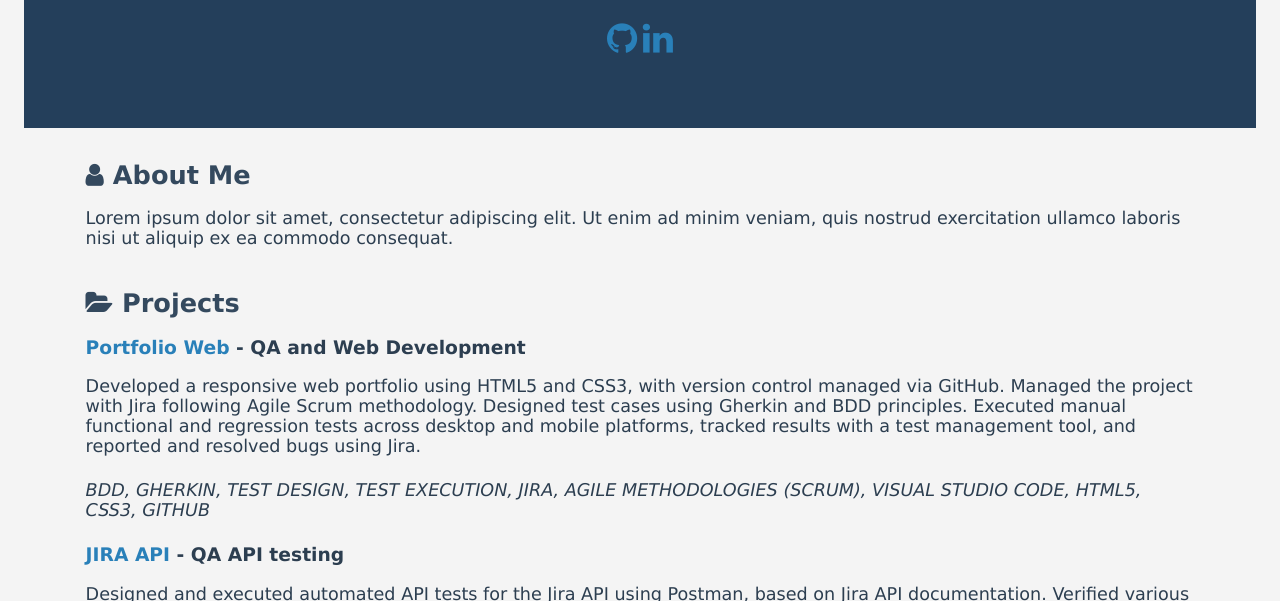
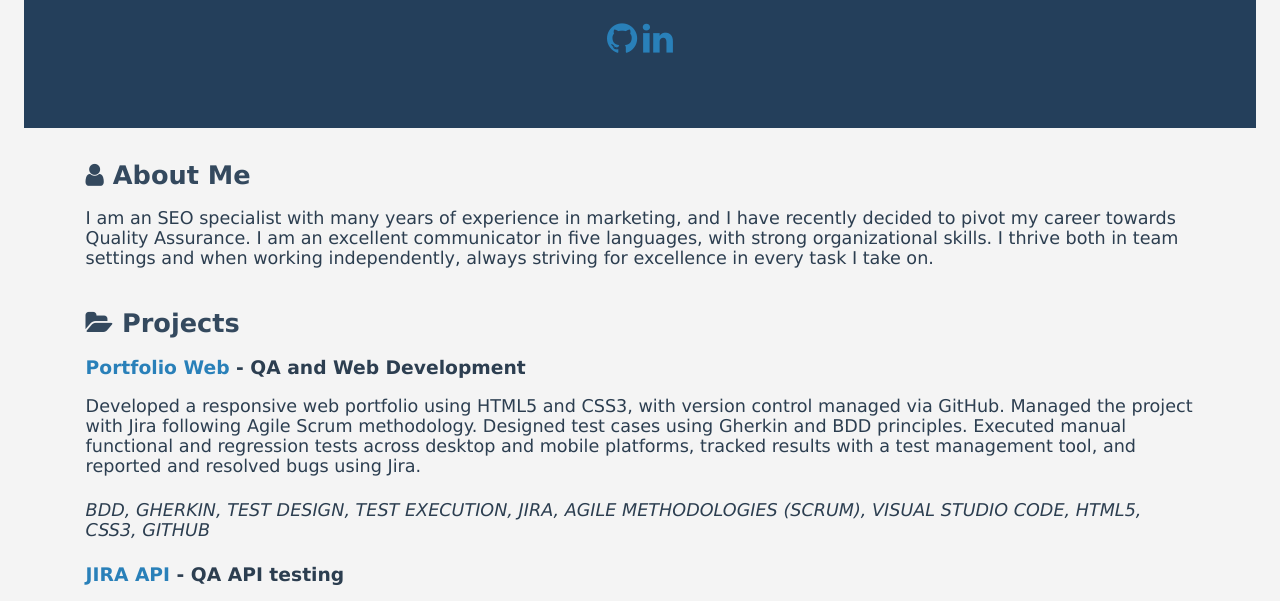
Before and after one commit to EdytaPukoczQAOrganization/portfolioqa, a plain HTML site: page index.html in a window 1280 px wide. Shown: the part 188-789 px from the top of the page. Drawn offline with Linux system fonts and the light colour scheme.

Commit message:
PQA-2 Changing text from About me section
The About me section filled with a new description in English.

```diff
--- a/index.html
+++ b/index.html
@@ -26,8 +26,7 @@
   <main>
     <section>
       <h2><i class="fa fa-user"></i> About Me</h2>
-      <p>Lorem ipsum dolor sit amet, consectetur adipiscing elit. Ut enim ad minim veniam, quis nostrud exercitation
-        ullamco laboris nisi ut aliquip ex ea commodo consequat.</p>
+      <p>I am an SEO specialist with many years of experience in marketing, and I have recently decided to pivot my career towards Quality Assurance. I am an excellent communicator in five languages, with strong organizational skills. I thrive both in team settings and when working independently, always striving for excellence in every task I take on.</p>
     </section>
 
     <section>
```
